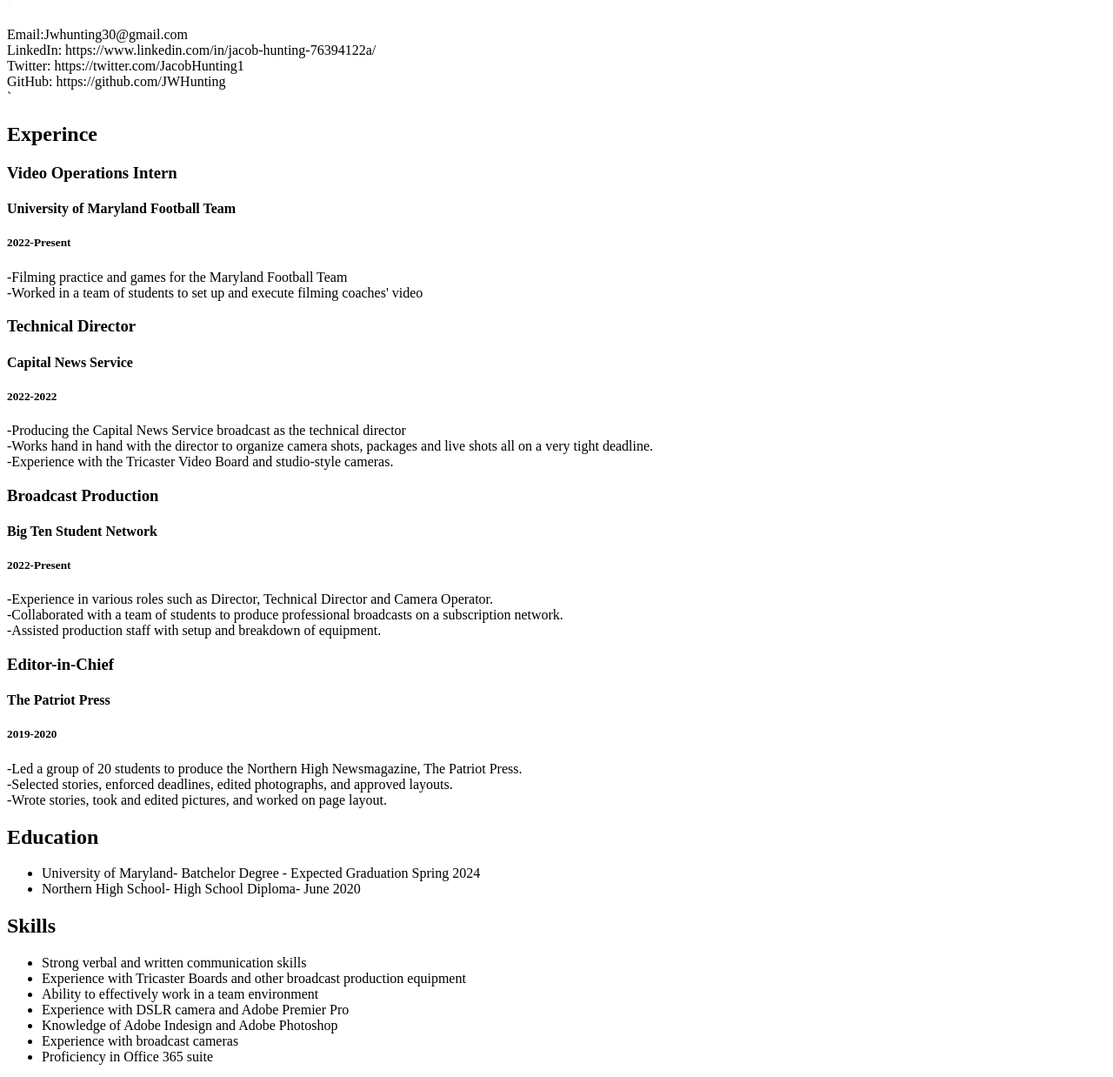
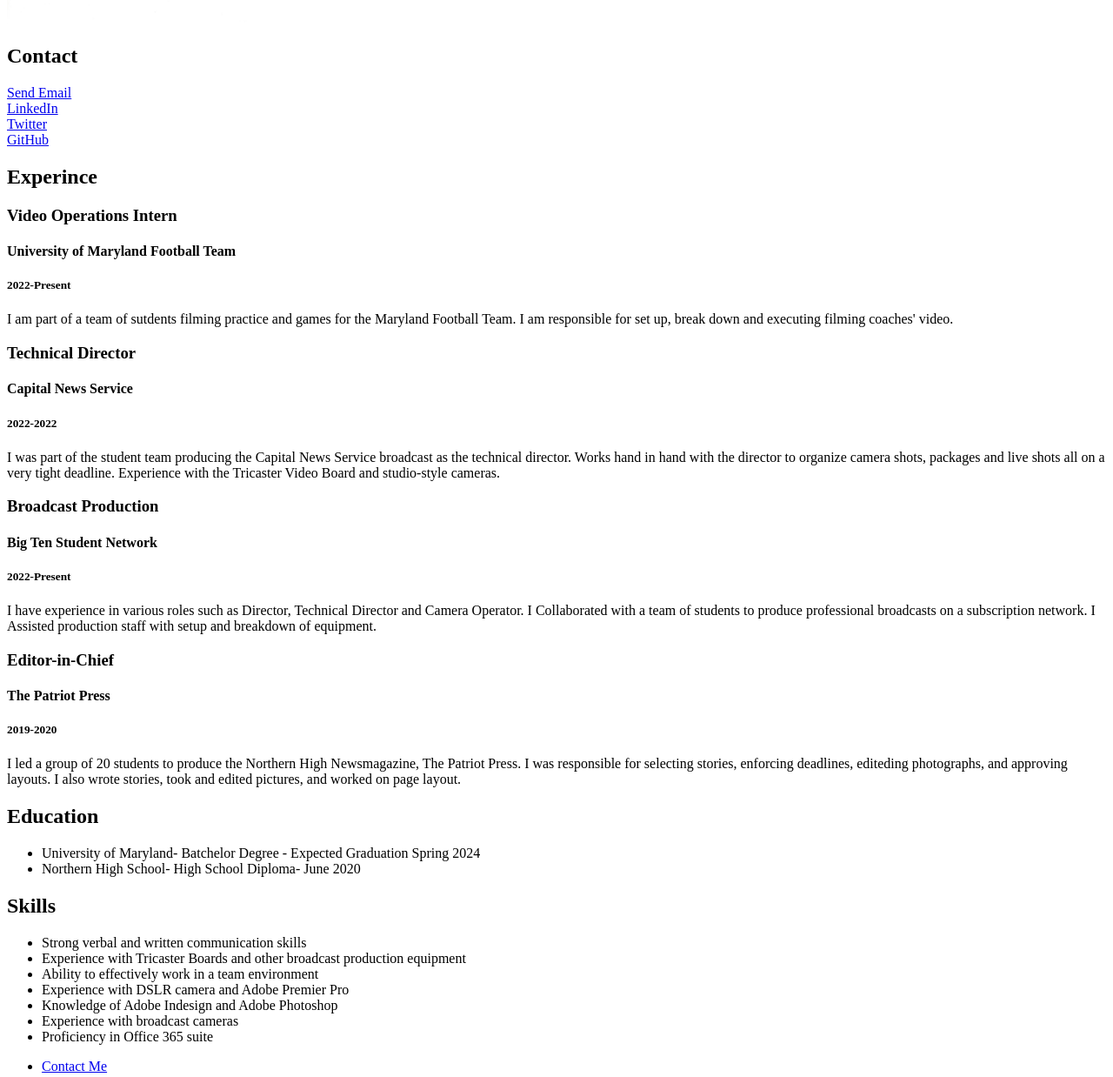
Before and after one commit to JWHunting/Jacob-Hunting-Jour352, a plain HTML site: page resume.html in a window 1280 px wide. Shown: the part 482-1720 px from the top of the page at 87% size. Drawn offline with Linux system fonts and the light colour scheme.

Commit message:
Update resume.html

```diff
--- a/resume.html
+++ b/resume.html
@@ -4,53 +4,54 @@
   </head>
 
   <body>
-
+    <!--"I built this myself!"-->
   <h1>Jacob Hunting</h1>
 
       <p><strong>Journalism Student</strong></p>
 
       <img src="jacob%20grad%20.jpg" alt="a photo of me" width="300">
+
       <div id="Contact">
-      Email:Jwhunting30@gmail.com
+          <h2>Contact</h2>
+
+      <a href="mailto: Jwhunting30@gmail.com" target="_blank">Send Email</a>
           <br>
-      LinkedIn: https://www.linkedin.com/in/jacob-hunting-76394122a/
+         <a href="https://www.linkedin.com/in/jacob-hunting-76394122a/" target="_blank" >LinkedIn</a>
           <br>
-      Twitter: https://twitter.com/JacobHunting1
+            <a href="https://twitter.com/JacobHunting1"target="_blank">Twitter</a>
           <br>
-      GitHub: https://github.com/JWHunting
+       <a href="https://github.com/JWHunting"target="_blank">GitHub</a>
       </div>
 
-      `<h2>Experince</h2>
+      <h2>Experince</h2>
 
             <h3>Video Operations Intern</h3>
             <h4>University of Maryland Football Team</h4>
             <h5>2022-Present</h5>
-            <p>-Filming practice and games for the Maryland Football Team <br>
-               -Worked in a team of students to set up and execute filming coaches' video
+            <p>I am part of a team of sutdents filming practice and games for the Maryland Football Team.
+               I am responsible for set up, break down and executing filming coaches' video.
             </p>
 
             <h3>Technical Director</h3>
             <h4>Capital News Service</h4>
             <h5>2022-2022</h5>
-            <p> -Producing the Capital News Service broadcast as the technical director <br>
-                -Works hand in hand with the director to organize camera shots, packages and live shots all on a very tight deadline. <br>
-                -Experience with the Tricaster Video Board and studio-style cameras.
+            <p> I was part of the student team producing the Capital News Service broadcast as the technical director. Works hand in hand with the director to organize camera shots, packages and live shots all on a very tight deadline. Experience with the Tricaster Video Board and studio-style cameras.
             </p>
 
             <h3>Broadcast Production</h3>
             <h4>Big Ten Student Network</h4>
             <h5>2022-Present</h5>
-            <p> -Experience in various roles such as Director, Technical Director and Camera Operator. <br>
-                -Collaborated with a team of students to produce professional broadcasts on a subscription network.<br>
-                -Assisted production staff with setup and breakdown of equipment.<br>
+            <p> I have experience in various roles such as Director, Technical Director and Camera Operator.
+                I Collaborated with a team of students to produce professional broadcasts on a subscription network.
+                 I Assisted production staff with setup and breakdown of equipment.
             </p>
 
             <h3>Editor-in-Chief</h3>
             <h4>The Patriot Press</h4>
             <h5>2019-2020</h5>
-            <p>-Led a group of 20 students to produce the Northern High Newsmagazine, The Patriot Press.<br>
-               -Selected stories, enforced deadlines, edited photographs, and approved layouts.<br>
-               -Wrote stories, took and edited pictures, and worked on page layout.<br>
+            <p>I led a group of 20 students to produce the Northern High Newsmagazine, The Patriot Press.
+               I was responsible for selecting stories, enforcing deadlines, editeding photographs, and approving layouts.
+               I also wrote stories, took and edited pictures, and worked on page layout.
             </p>
 
       <h2>Education</h2>
@@ -69,6 +70,8 @@
         <li>Experience with broadcast cameras </li>
         <li>Proficiency in Office 365 suite</li>
       </ul>
-
+      <ul>
+        <li><a href="#Contact">Contact Me</a></li>
+      </ul>
   </body>
 </html>
```
